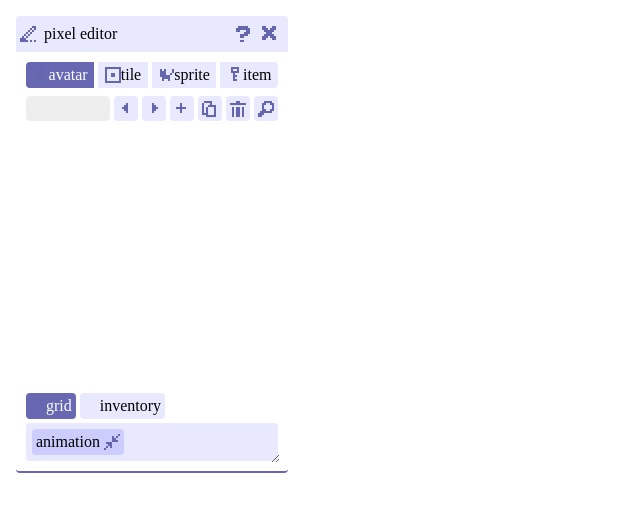
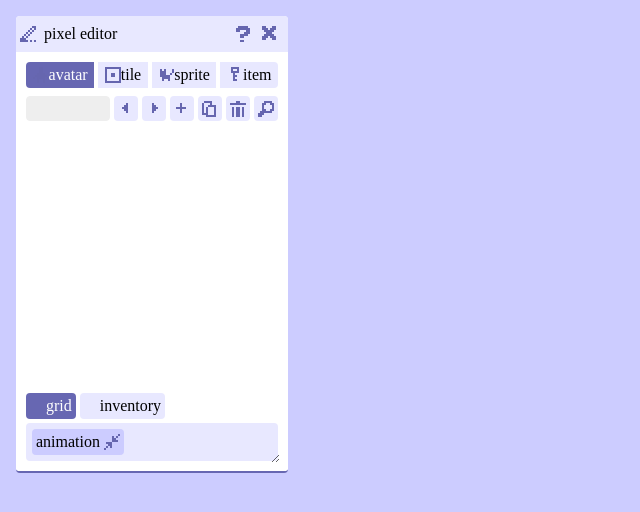
Before and after one commit to pvmm/tile-editor, an Angular app: page / in a window 1280 px wide. Shown: the top 512 px of the page, without its empty margins (0-640 px from the left). Built offline with nearby package versions, Linux system fonts and the light colour scheme.

Commit message:
background color

```diff
--- a/src/styles.css
+++ b/src/styles.css
@@ -25,3 +25,5 @@
         src: url(./assets/fonts/monocraft.otf);
 
 }
+
+body { background-color: var(--bitsy-color-accent-2); }
```
